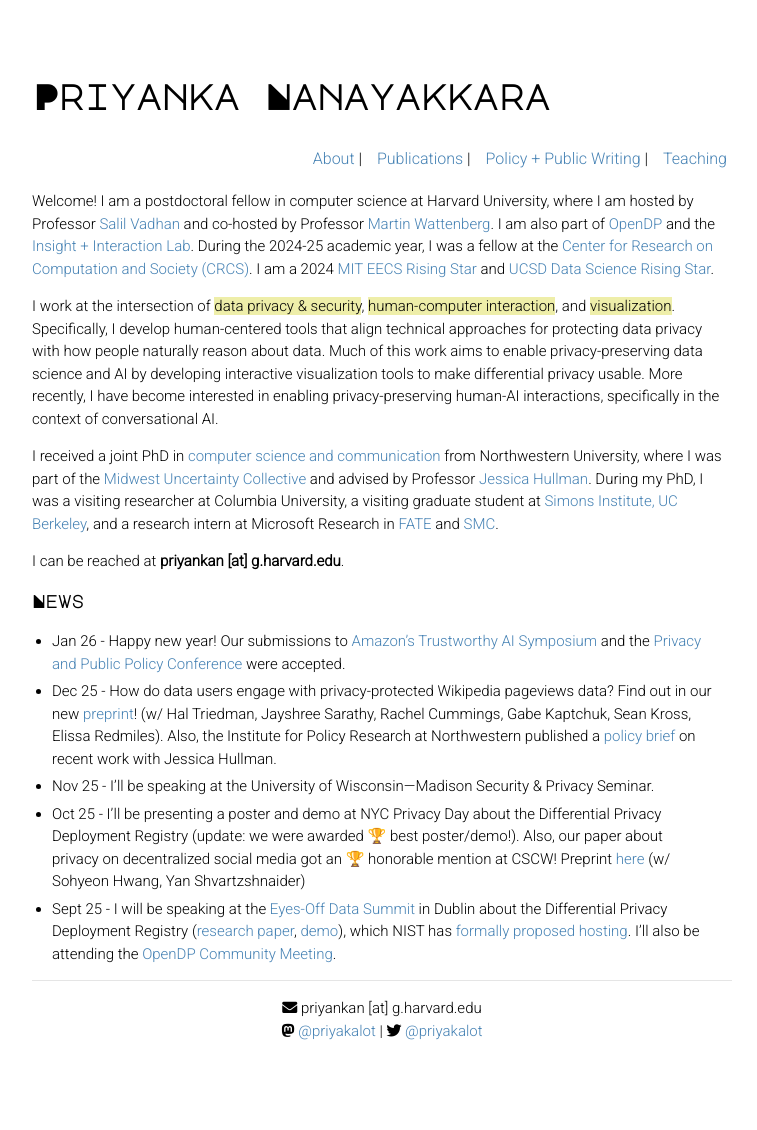
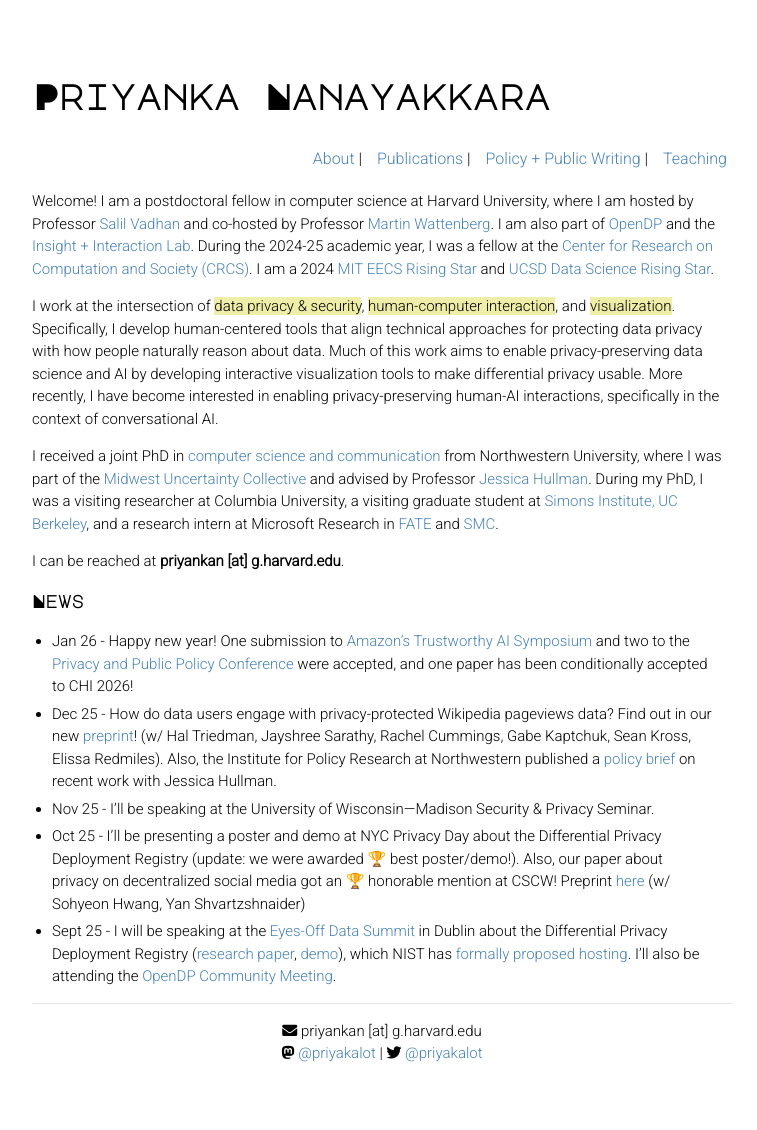
Before and after one commit to priyakalot/priyakalot.github.io, a Jekyll site: the page built from index.md, in a window 1280 px wide. Shown: the whole page, without its empty margins (258-1015 px from the left). Built offline with Jekyll 4.4.1, drawn with Linux system fonts in a browser that asks for light colours; nearby versions of some CDN libraries; before the commit the page ends 1107 px from its top, so only the background shows below that.

Commit message:
Update index.md

```diff
--- a/index.md
+++ b/index.md
@@ -10,7 +10,7 @@ I received a joint PhD in <a href="https://tsb.northwestern.edu/" target="_blank
 I can be reached at **priyankan [at] g.harvard.edu**.
 
 ### News
-* Jan 26 - Happy new year! Our submissions to <a href="https://www.amazon.science/conferences-and-events/trusted-ai-symposium-2026" target="_blank">Amazon's Trustworthy AI Symposium</a> and the <a href="https://privacypublicpolicy-conference.github.io/website/" target="_blank">Privacy and Public Policy Conference</a> were accepted.
+* Jan 26 - Happy new year! One submission to <a href="https://www.amazon.science/conferences-and-events/trusted-ai-symposium-2026" target="_blank">Amazon's Trustworthy AI Symposium</a> and two to the <a href="https://privacypublicpolicy-conference.github.io/website/" target="_blank">Privacy and Public Policy Conference</a> were accepted, and one paper has been conditionally accepted to CHI 2026!
 * Dec 25 - How do data users engage with privacy-protected Wikipedia pageviews data? Find out in our new <a href="https://arxiv.org/pdf/2512.06534" target="_blank">preprint</a>! (w/ Hal Triedman, Jayshree Sarathy, Rachel Cummings, Gabe Kaptchuk, Sean Kross, Elissa Redmiles). Also, the Institute for Policy Research at Northwestern published a <a href="https://www.ipr.northwestern.edu/nanayakkara-hullman-policybrief-2025.pdf" target="_blank">policy brief</a> on recent work with Jessica Hullman.
 * Nov 25 - I'll be speaking at the University of Wisconsin—Madison Security & Privacy Seminar.
 * Oct 25 - I'll be presenting a poster and demo at NYC Privacy Day about the Differential Privacy Deployment Registry (update: we were awarded 🏆 best poster/demo!). Also, our paper about privacy on decentralized social media got an 🏆 honorable mention at CSCW! Preprint <a href="https://arxiv.org/pdf/2503.02150" target="_blank">here</a> (w/ Sohyeon Hwang, Yan Shvartzshnaider)
```
